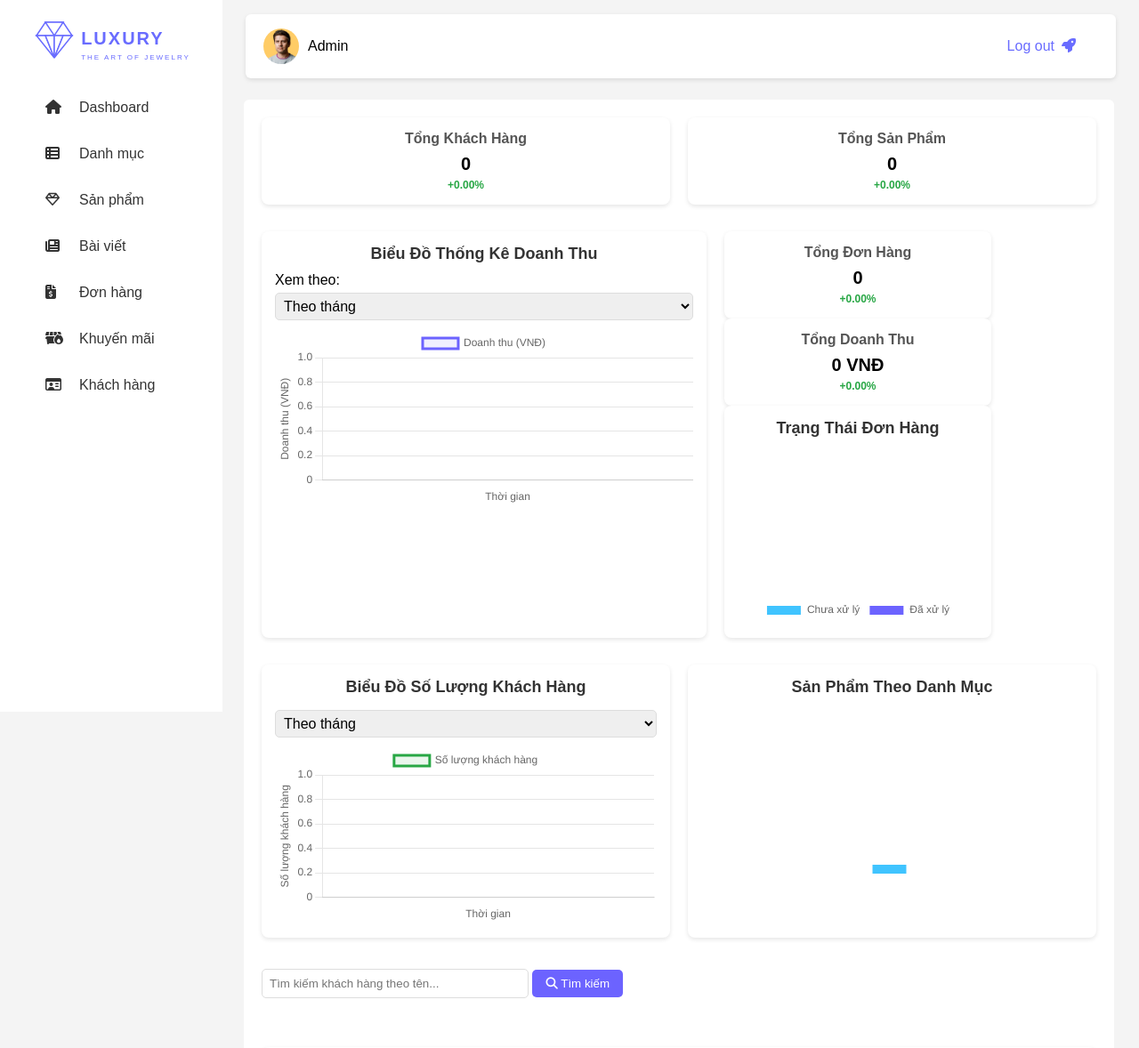
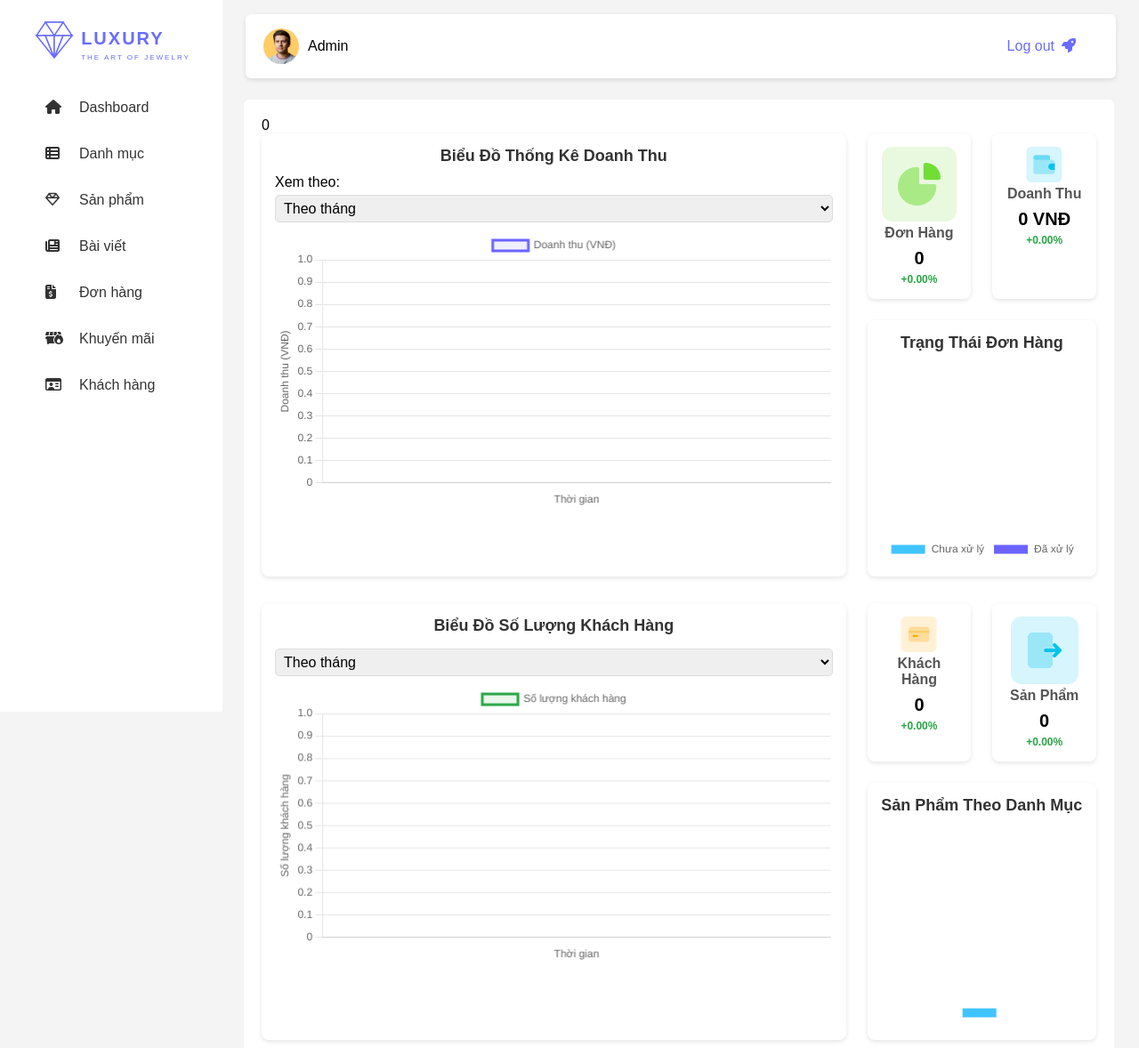
Before and after one commit to phu-boop/web-diamond, a PHP site: page /web_trang_suc/admincp/index.php in a window 1280 px wide. Shown: the top 1178 px of the page at 89% size. Run offline with PHP 8.4, Linux system fonts and the light colour scheme; the visitor is signed in with stand-in values (Sample User, id 1); data that the repository does not hold is empty; a map, chart or similar area stays blank; some libraries are stand-ins or nearby versions.

Commit message:
edit dashboard

```diff
--- a/admincp/css/style.css
+++ b/admincp/css/style.css
@@ -967,18 +967,16 @@ input[type="text"]:focus,input[type="file"]:focus {
 /* Biểu đồ */
 .dashboard_container .charts {
     display: flex;
-    gap: 20px;
+    justify-content: space-between;
+    gap: 24px;
     margin-bottom: 30px;
-    flex-wrap: wrap;
 }
 .dashboard_container .chart {
     background: #fff;
     padding: 15px;
     border-radius: 8px;
     box-shadow: 0 2px 5px rgba(0,0,0,0.1);
-    flex: 1;
-    min-width: 300px;
-    max-width: 500px;
+    width: 70%;
 }
 .dashboard_container .chart h2 {
     margin: 0 0 10px;
@@ -994,7 +992,7 @@ input[type="text"]:focus,input[type="file"]:focus {
     width: 100%;
 }
 .dashboard_container .chart canvas {
-    max-height: 200px;
+    max-height: 400px;
     width: 100%;
 }
 
@@ -1049,3 +1047,15 @@ input[type="text"]:focus,input[type="file"]:focus {
 .dashboard_container .search button:hover {
     background: #5a54d9;
 }
+.card_and_char_top{
+    display: flex;
+    gap: 24px;
+}
+.card_and_char{
+    flex: 1;
+}
+.dashboard_container .chart.small{
+    width: 100%;
+    margin-top: 24px;
+}
+/* ================================================== chart=============================== */
--- a/admincp/login.php
+++ b/admincp/login.php
@@ -11,7 +11,7 @@ if(isset($_POST['login']))
     if($count > 0)
     {
         $_SESSION['username'] = $username;
-        header('location: index.php');
+        header('location: index.php?action=quanlythongke&query=xem');
     }
     else
     {
--- a/admincp/modules/dashboard.php
+++ b/admincp/modules/dashboard.php
@@ -1,7 +1,5 @@
 
 <div class="dashboard_container">
-    <!-- Thẻ số liệu -->
-    <div class="cards">
         <?php
         // Tháng hiện tại và tháng trước
         // Lấy tháng hiện tại (theo định dạng YYYY-MM)
@@ -9,7 +7,6 @@
 
         // Lấy tháng trước đó
         $previous_month = date('Y-m', strtotime('-1 month'));
-
         // Tổng khách hàng (dùng cột ngay_dangky)
         $sql_total_customers_current = "SELECT COUNT(*) as total FROM tbl_dangky WHERE DATE_FORMAT(ngay_dangky, '%Y-%m') = '$current_month'";
         $result_total_customers_current = mysqli_query($mysqli, $sql_total_customers_current);
@@ -26,7 +23,7 @@
         }
         $row_total_customers_prev = mysqli_fetch_assoc($result_total_customers_prev);
         $total_customers_prev = $row_total_customers_prev['total'];
-
+        echo $total_customers_prev;
         $customer_growth = $total_customers_prev > 0 ? (($total_customers_current - $total_customers_prev) / $total_customers_prev) * 100 : 0;
 
         // Tổng đơn hàng
@@ -76,19 +73,6 @@
         $row_total_products = mysqli_fetch_assoc($result_total_products);
         $total_products = $row_total_products['total'];
         ?>
-        <div class="card">
-            <h3>Tổng Khách Hàng</h3>
-            <p><?php echo $total_customers_current; ?></p>
-            <p class="change <?php echo $customer_growth >= 0 ? 'up' : 'down'; ?>">
-                <?php echo $customer_growth >= 0 ? '+' : ''; ?><?php echo number_format($customer_growth, 2); ?>%
-            </p>
-        </div>
-        <div class="card">
-            <h3>Tổng Sản Phẩm</h3>
-            <p><?php echo $total_products; ?></p>
-            <p class="change up">+0.00%</p>
-        </div>
-    </div>
 
     <!-- Biểu đồ -->
     <div class="charts">
@@ -150,16 +134,18 @@
             </script>
         </div>
         <div class="card_and_char">
-            <div>
+            <div class="card_and_char_top">
                 <div class="card">
-                    <h3>Tổng Đơn Hàng</h3>
+                    <img src="../assets/images/profit.png" alt="">
+                    <h3>Đơn Hàng</h3>
                     <p><?php echo $total_orders_current; ?></p>
                     <p class="change <?php echo $order_growth >= 0 ? 'up' : 'down'; ?>">
                         <?php echo $order_growth >= 0 ? '+' : ''; ?><?php echo number_format($order_growth, 2); ?>%
                     </p>
                 </div>
                 <div class="card">
-                    <h3>Tổng Doanh Thu</h3>
+                    <img src="../assets/images/sell.png" alt="">
+                    <h3>Doanh Thu</h3>
                     <p><?php echo number_format($total_revenue_current, 0, ',', '.'); ?> VNĐ</p>
                     <p class="change <?php echo $revenue_growth >= 0 ? 'up' : 'down'; ?>">
                         <?php echo $revenue_growth >= 0 ? '+' : ''; ?><?php echo number_format($revenue_growth, 2); ?>%
@@ -168,7 +154,7 @@
             </div>
             <div>
                 <!-- Biểu đồ trạng thái đơn hàng -->
-                <div class="chart">
+                <div class="chart small">
                     <h2>Trạng Thái Đơn Hàng</h2>
                     <canvas id="orderStatusChart"></canvas>
                     <?php
@@ -263,9 +249,25 @@
                 }
             </script>
         </div>
-
+        <div class="card_and_char">
+            <div class="card_and_char_top">
+                <div class="card">
+                    <img src="../assets/images/customer.png" alt="">
+                    <h3>Khách Hàng</h3>
+                    <p><?php echo $total_customers_current; ?></p>
+                    <p class="change <?php echo $customer_growth >= 0 ? 'up' : 'down'; ?>">
+                        <?php echo $customer_growth >= 0 ? '+' : ''; ?><?php echo number_format($customer_growth, 2); ?>%
+                    </p>
+                </div>
+                <div class="card">
+                    <img src="../assets/images/product.png" alt="">
+                    <h3>Sản Phẩm</h3>
+                    <p><?php echo $total_products; ?></p>
+                    <p class="change up">+0.00%</p>
+                </div>
+            </div>
             <!-- Biểu đồ sản phẩm theo danh mục -->
-        <div class="chart">
+            <div class="chart small">
                 <h2>Sản Phẩm Theo Danh Mục</h2>
                 <canvas id="categoryChart"></canvas>
                 <?php
@@ -303,6 +305,7 @@
                         }
                     });
                 </script>
+            </div>
         </div>
     </div>
 
```
Also changed, not shown: assets/images/customer.png (added), assets/images/product.png (added), assets/images/profit.png (added), assets/images/sell.png (added). Lines whose indentation alone changed are shown as unchanged.
